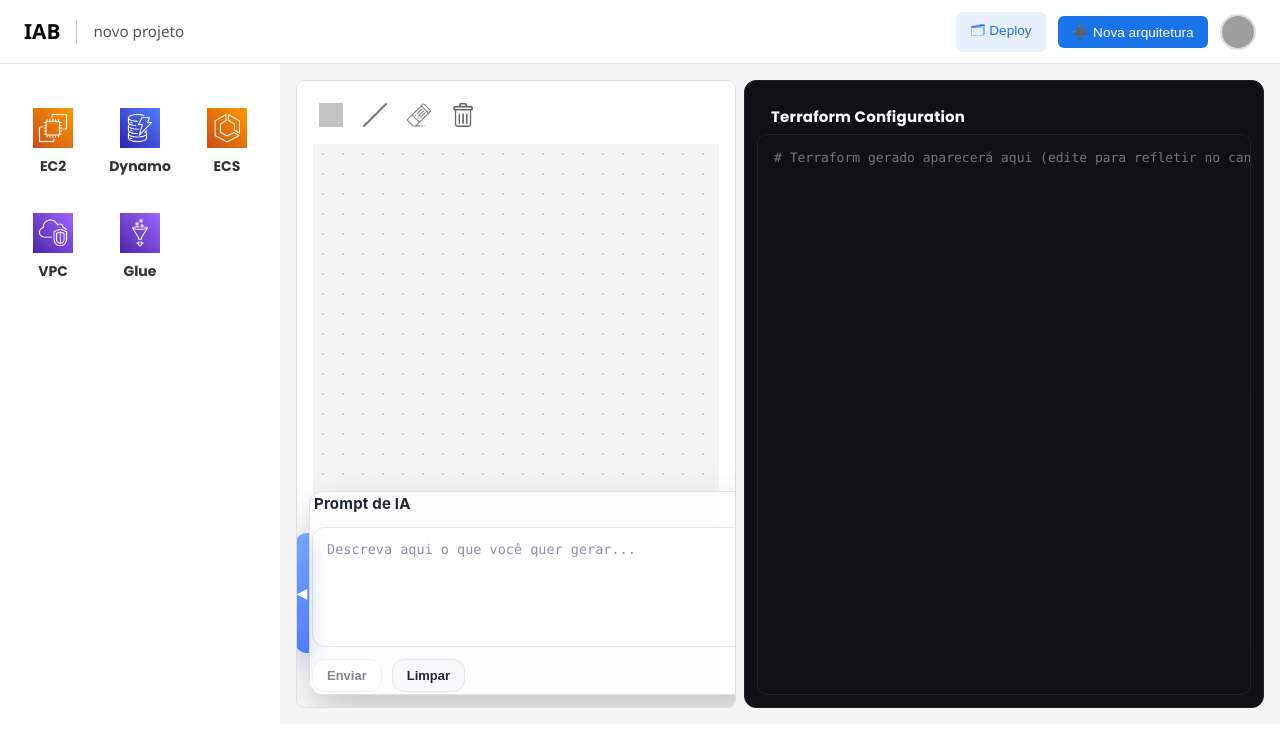
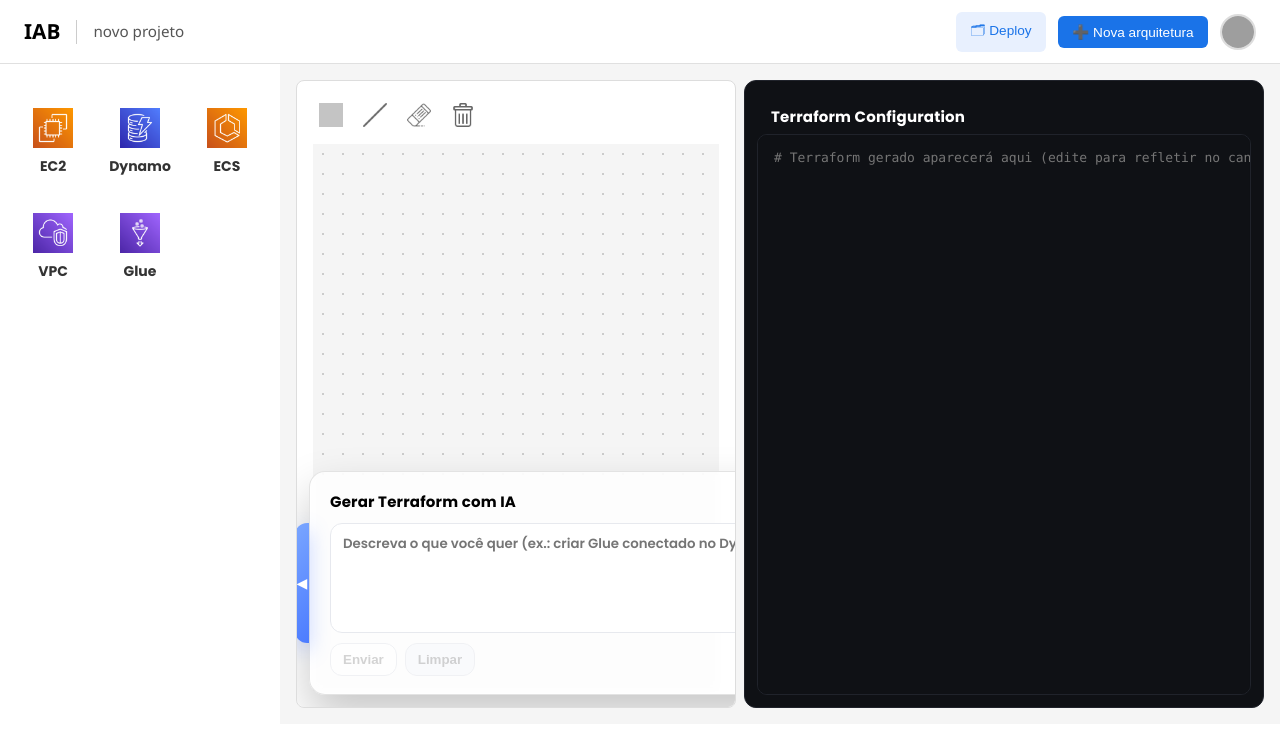
Before and after one commit to iabsolutionscorp/iab-app-devops-frontend, an Angular app: page / in a window 1280 px wide. Both pictures are taken after a click on the button "Abrir/fechar prompt de IA". Shown: the top 746 px of the page. Built offline with nearby package versions, Linux system fonts and the light colour scheme; grey boxes are pictures that could not be loaded.

Commit message:
final para o video

```diff
--- a/src/app/presentation/canvas/canvas.component.css
+++ b/src/app/presentation/canvas/canvas.component.css
@@ -199,3 +199,26 @@
   margin-top: 6px;
   color: #0f172a; /* ajuste se preferir outra cor */
 }
+/* === Node compacto === */
+.node {
+  width: 108px;      /* antes 132px */
+  height: 96px;      /* antes 116px */
+  padding: 10px 8px;
+  gap: 6px;
+}
+
+.node-icon {
+  width: 44px;       /* antes 56px */
+  height: 44px;
+  object-fit: contain;
+}
+
+.node-label {
+  font-size: 13px;   /* antes 14px */
+  line-height: 1.05;
+  text-align: center;
+  display: -webkit-box;
+  -webkit-line-clamp: 2;
+  -webkit-box-orient: vertical;
+  overflow: hidden;
+}
--- a/src/app/presentation/ia-prompt/ia-prompt.css
+++ b/src/app/presentation/ia-prompt/ia-prompt.css
@@ -1,158 +1,114 @@
-/* ===== ia-prompt.css (componente isolado) ===== */
+:host {
+  display: block;
+}
 
+/* Usa Poppins em toda a área do prompt (garanta o @import no styles.css global) */
 .ia-prompt {
   display: flex;
   flex-direction: column;
-  gap: 12px;
-  padding: 2px; /* respiro mínimo sem estourar o card pai */
-  box-sizing: border-box;
-  color: #1f2733;
-  font-family: Inter, system-ui, -apple-system, Segoe UI, Roboto, "Helvetica Neue", Arial, "Noto Sans",
-  "Apple Color Emoji", "Segoe UI Emoji", "Segoe UI Symbol", "Noto Color Emoji", sans-serif;
+  gap: 10px;
+  font-family: "Poppins", system-ui, -apple-system, Segoe UI, Roboto, "Helvetica Neue", Arial, "Noto Sans", sans-serif;
 }
 
-/* Título */
 .ia-prompt h3 {
-  margin: 0 0 2px 2px;
+  margin: 0;
   font-size: 15px;
   font-weight: 700;
   letter-spacing: .2px;
-  color: #1f2733;
 }
 
-/* Campo de texto */
 .ia-prompt textarea {
-  width: 100%;
-  min-height: 120px;
-  resize: vertical;
-  padding: 12px 14px;
-  border: 1px solid #e5e7eb;              /* stroke suave */
+  border: 1px solid #e7e9ee;
   border-radius: 12px;
-  background: #ffffff;
-  box-sizing: border-box;
-  font-size: 13.5px;
-  line-height: 1.4;
-  font-family: ui-monospace, SFMono-Regular, Menlo, Monaco, Consolas, "Liberation Mono", monospace;
-  color: #222;
+  padding: 10px 12px;
+  min-height: 110px;
+  font-family: "Poppins", system-ui, -apple-system, Segoe UI, Roboto, "Helvetica Neue", Arial, "Noto Sans", sans-serif;
   transition: border-color .15s ease, box-shadow .15s ease, background .15s ease;
+  background: rgba(255,255,255,0.9);
 }
-
-.ia-prompt textarea::placeholder {
-  color: #8a94a6;
-}
-
 .ia-prompt textarea:focus {
   outline: none;
   border-color: #7aa6ff;
-  box-shadow: 0 0 0 3px rgba(122,166,255,0.22);
+  box-shadow: 0 0 0 3px rgba(122,166,255,0.25);
   background: #fff;
 }
 
-/* Ações */
-.ia-prompt .actions {
+.actions {
   display: flex;
-  gap: 10px;
   align-items: center;
+  gap: 8px;
+  width: 100%;
 }
 
-.ia-prompt .actions button {
-  appearance: none;
-  border: 1px solid #e5e7eb;
-  background: #ffffff;
-  color: #1f2733;
-  padding: 9px 14px;
+/* Botões padrão */
+.actions button {
   border-radius: 12px;
-  font-size: 13px;
+  border: 1px solid #e7e9ee;
+  padding: 8px 12px;
   font-weight: 600;
-  line-height: 1;
+  background: #fff;
+  transition: transform .12s ease, box-shadow .12s ease, background .12s ease;
   cursor: pointer;
-  transition: transform .12s ease, box-shadow .12s ease, background .12s ease, border-color .12s ease;
 }
-
-.ia-prompt .actions button:hover:not(:disabled) {
+.actions button:hover:not(:disabled) {
   transform: translateY(-1px);
-  box-shadow: 0 8px 18px rgba(0,0,0,0.08);
+  box-shadow: 0 6px 16px rgba(0,0,0,0.08);
 }
-
-.ia-prompt .actions button:active:not(:disabled) {
+.actions button:active:not(:disabled) {
   transform: translateY(0);
   box-shadow: none;
 }
-
-.ia-prompt .actions button:disabled {
-  opacity: .55;
+.actions button:disabled {
+  opacity: .6;
   cursor: not-allowed;
 }
-
-.ia-prompt .actions .ghost {
-  background: #f8fafc;
+.actions .ghost {
+  background: rgba(248,249,252,0.9);
 }
 
-/* Área de resposta */
-.ia-prompt .response {
-  border: 1px dashed #e5e7eb;
-  background: #f9fbff;
+/* Botão verde "Substituir" alinhado à direita */
+.actions .replace {
+  margin-left: auto;           /* cola à direita */
+  border: 1px solid #16a34a;
+  background: #22c55e;
+  color: #0b1b0f;
+  box-shadow: 0 8px 18px rgba(34,197,94,0.25);
+}
+.actions .replace:hover:not(:disabled) {
+  filter: brightness(1.05);
+  transform: translateY(-1px);
+  box-shadow: 0 10px 22px rgba(34,197,94,0.35);
+}
+.actions .replace:active:not(:disabled) {
+  transform: translateY(0);
+  box-shadow: 0 6px 12px rgba(34,197,94,0.25);
+}
+
+/* Resposta e erro */
+.response {
+  border: 1px dashed #e7e9ee;
+  background: rgba(248,249,252,0.7);
   border-radius: 12px;
-  padding: 12px 14px;
+  padding: 10px 12px;
   max-height: 260px;
   overflow: auto;
-  box-sizing: border-box;
+}
+.response .response-title {
+  font-weight: 700;
+  font-size: 12.5px;
+  color: #505a6b;
+  text-transform: uppercase;
+  letter-spacing: .4px;
+  margin-bottom: 6px;
+}
+.response pre {
+  margin: 0;
+  white-space: pre-wrap;
+  font-family: "Poppins", system-ui, -apple-system, Segoe UI, Roboto, "Helvetica Neue", Arial, "Noto Sans", sans-serif;
 }
 
-.ia-prompt .response .response-title {
-  font-weight: 700;
-  font-size: 12.5px;
-  color: #4b5563;
-  text-transform: uppercase;
-  letter-spacing: .35px;
-  margin-bottom: 6px;
-}
-
-.ia-prompt pre {
-  margin: 0;
-  white-space: pre-wrap;     /* quebra linhas longas */
-  word-break: break-word;    /* evita overflow em palavras muito longas */
-  font-size: 13px;
-  line-height: 1.45;
-  color: #222;
-}
-
-/* Erro */
-.ia-prompt .error {
+.error {
   color: #d21f3c;
   font-size: 12.5px;
   font-weight: 600;
-  background: #fff1f2;
-  border: 1px solid #fecdd3;
-  border-radius: 10px;
-  padding: 8px 10px;
 }
-
-/* empurra o botão Substituir para a ponta direita */
-.ia-prompt .actions .spacer {
-  flex: 1 1 auto;
-}
-
-/* estilo do botão primário (Substituir) */
-.ia-prompt .actions .primary {
-  border: none;
-  background: #1c2533; /* sua cor institucional */
-  color: #fff;
-  font-weight: 700;
-}
-.ia-prompt .actions .primary:disabled {
-  opacity: .55;
-  cursor: not-allowed;
-}
-
-
-/* Ajustes responsivos sutis */
-@media (max-width: 900px) {
-  .ia-prompt textarea {
-    min-height: 100px;
-  }
-  .ia-prompt .actions button {
-    padding: 8px 12px;
-    border-radius: 10px;
-  }
-}
--- a/src/app/presentation/ia-prompt/ia-prompt.html
+++ b/src/app/presentation/ia-prompt/ia-prompt.html
@@ -1,37 +1,32 @@
 <div class="ia-prompt">
-  <h3>Prompt de IA</h3>
+  <h3>Gerar Terraform com IA</h3>
 
   <textarea
-    [(ngModel)]="prompt"
-    placeholder="Descreva aqui o que você quer gerar..."
-    (keydown.enter)="onSend()"
+    [(ngModel)]="text"
+    [disabled]="loading"
+    placeholder="Descreva o que você quer (ex.: criar Glue conectado no DynamoDB)..."
   ></textarea>
 
   <div class="actions">
-    <button (click)="onSend()" [disabled]="loading || !prompt.trim()">
-      {{ loading ? 'Enviando...' : 'Enviar' }}
+    <button type="button" (click)="onSubmit()" [disabled]="loading || !text.trim()">
+      Enviar
     </button>
-
-    <button class="ghost" (click)="onClear()" [disabled]="loading && !response">
+    <button type="button" class="ghost" (click)="onClear()" [disabled]="loading || !text">
       Limpar
     </button>
 
-    <span class="spacer"></span>
-
+    <!-- empurra o Substituir para a direita -->
     <button
-      class="primary"
       type="button"
-      *ngIf="!!response && !loading"
-      (click)="replace.emit()"
-      aria-label="Substituir com a resposta"
-      title="Substituir com a resposta"
-    >
+      class="replace"
+      (click)="onReplaceClick()"
+      [disabled]="loading || !response">
       Substituir
     </button>
   </div>
 
   <div class="response" *ngIf="response">
-    <div class="response-title">Resposta</div>
+    <div class="response-title">Resposta da IA</div>
     <pre>{{ response }}</pre>
   </div>
 
--- a/src/app/presentation/ia-prompt/ia-prompt.ts
+++ b/src/app/presentation/ia-prompt/ia-prompt.ts
@@ -1,4 +1,4 @@
-import { Component, EventEmitter, Input, Output } from '@angular/core';
+import { Component, Input, Output, EventEmitter } from '@angular/core';
 import { CommonModule } from '@angular/common';
 import { FormsModule } from '@angular/forms';
 
@@ -10,29 +10,24 @@ import { FormsModule } from '@angular/forms';
   styleUrls: ['./ia-prompt.css']
 })
 export class IaPromptComponent {
-  /** Texto digitado no prompt */
-  prompt = '';
-
-  /** Exibição (opcional) vinda do pai: resposta da IA */
+  @Input() loading = false;
   @Input() response: string | null = null;
-
-  /** Flags opcionais controladas pelo pai */
-  @Input() loading = false;
   @Input() error: string | null = null;
 
-  /** Emite o texto do prompt quando clicar em Enviar (front-only) */
   @Output() promptSubmit = new EventEmitter<string>();
-  @Output() replace = new EventEmitter<void>();
+  @Output() replace = new EventEmitter<void>();   // botão “Substituir”
 
-  onSend() {
-    const text = this.prompt.trim();
-    if (!text || this.loading) return;
-    this.promptSubmit.emit(text);
+  text = '';
+
+  onSubmit() {
+    this.promptSubmit.emit(this.text);
   }
 
   onClear() {
-    this.prompt = '';
-    this.response = null;
-    this.error = null;
+    this.text = '';
+  }
+
+  onReplaceClick() {
+    this.replace.emit();
   }
 }
--- a/src/app/presentation/workspace/workspace.component.css
+++ b/src/app/presentation/workspace/workspace.component.css
@@ -181,6 +181,8 @@
   pointer-events: none;
   visibility: hidden;
   z-index: 1;
+  padding: 18px 20px;         /* <<< ADICIONAR */
+  border-radius: 16px;
 }
 .prompt-float.open .prompt-card {
   transform: translateX(0) scale(1);
@@ -264,5 +266,5 @@
 .sidebar {
   flex: 0 0 300px;   /* tente 380–440px conforme seu gosto */
   max-width: 280px;
-  min-width: 200px;s
+  min-width: 200px;
 }
--- a/src/app/presentation/workspace/workspace.component.ts
+++ b/src/app/presentation/workspace/workspace.component.ts
@@ -6,7 +6,7 @@ import { ServicePaletteComponent } from '../service-palette/service-palette.comp
 import { CanvasComponent } from '../canvas/canvas.component';
 import { TerraformPreviewComponent } from '../terraform-preview/terraform-preview.component';
 import { IaPromptComponent } from '../ia-prompt/ia-prompt';
-
+import { TerraformHclParserService } from '../../services/terraform-hcl-parser.service';
 import { IacService } from '../../infra/services/iac-file.service';
 import { GenerateIacFileRequest } from '../../infra/model/generate-iac-file-request.model';
 import { IacTypeEnum } from '../../infra/model/iac-type.enum';
@@ -50,7 +50,7 @@ export class WorkspaceComponent {
   promptResponse: string | null = null;
   promptError: string | null = null;
 
-  constructor(private iac: IacService) {}
+  constructor(private iac: IacService, private hclParser: TerraformHclParserService) {}
 
   // ----- Resize handlers -----
   startResize(e: MouseEvent) {
@@ -142,7 +142,22 @@ export class WorkspaceComponent {
   }
 
   onPromptReplace(): void {
-    // Se quiser aplicar o retorno da IA direto no editor/canvas, a gente pluga aqui.
-    console.log('Clique em Substituir — implemente a ação aqui.');
+    if (!this.promptResponse || !this.promptResponse.trim()) {
+      this.promptError = 'Não há resposta da IA para substituir.';
+      return;
+    }
+    try {
+      // 1) interpreta o HCL retornado pela IA em JSON
+      const parsed = this.hclParser.parse(this.promptResponse);
+
+      // 2) atualiza o preview da direita (vai renderizar o HCL a partir do JSON)
+      this.terraformJson = parsed;
+
+      // 3) aplica no canvas (recria os serviços/links automaticamente)
+      this.canvas.loadFromConfig(this.terraformJson);
+    } catch (e) {
+      console.error('onPromptReplace parse error:', e);
+      this.promptError = 'Não consegui interpretar o Terraform retornado pela IA.';
+    }
   }
 }
```
